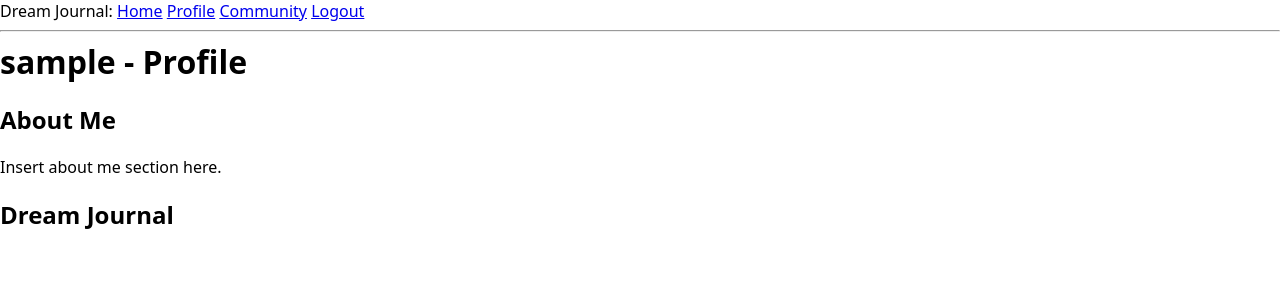
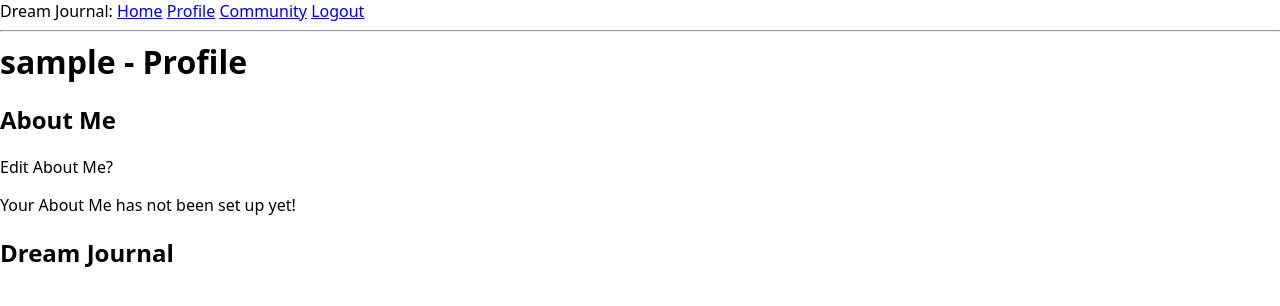
Before and after one commit to caseyjohn47/flask-dream-journal, a Flask app: page /profile/1 in a window 1280 px wide. Shown: the top 306 px of the page. Run offline with Flask 2, Linux system fonts and the light colour scheme; the visitor is signed in with stand-in values (Sample User, id 1); data comes from the database, SQL or seed files in the repository; data that the repository does not hold is empty.

Commit message:
Add basic about me section to profile

```diff
--- a/app/templates/profile.html
+++ b/app/templates/profile.html
@@ -3,8 +3,19 @@
 {% block content %}
     <h1>{{ usr.username }} - Profile</h1>
 
+
     <h2>About Me</h2>
-    <p>Insert about me section here.</p>
+    {% if usr.id == current_user.id %}
+    <p>Edit About Me?</p>
+    {% endif %}
+
+
+    {% if usr.about_me %}
+    <p>{{ usr.about_me }}</p>
+    {% else %}
+    <p>Your About Me has not been set up yet!</p>
+    {% endif %}
+
 
     <h2>Dream Journal</h2>
     {% for post in posts %}
```
